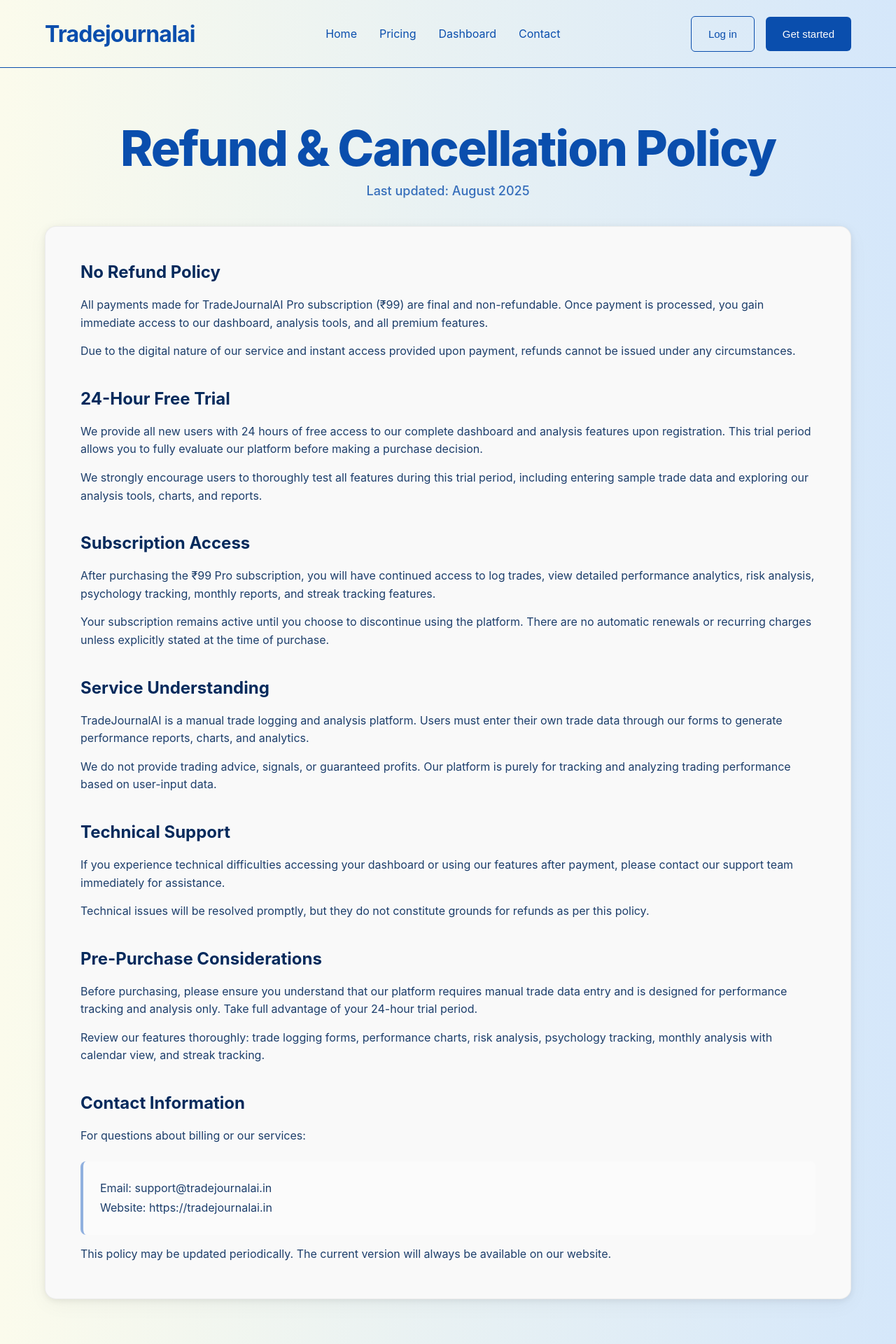
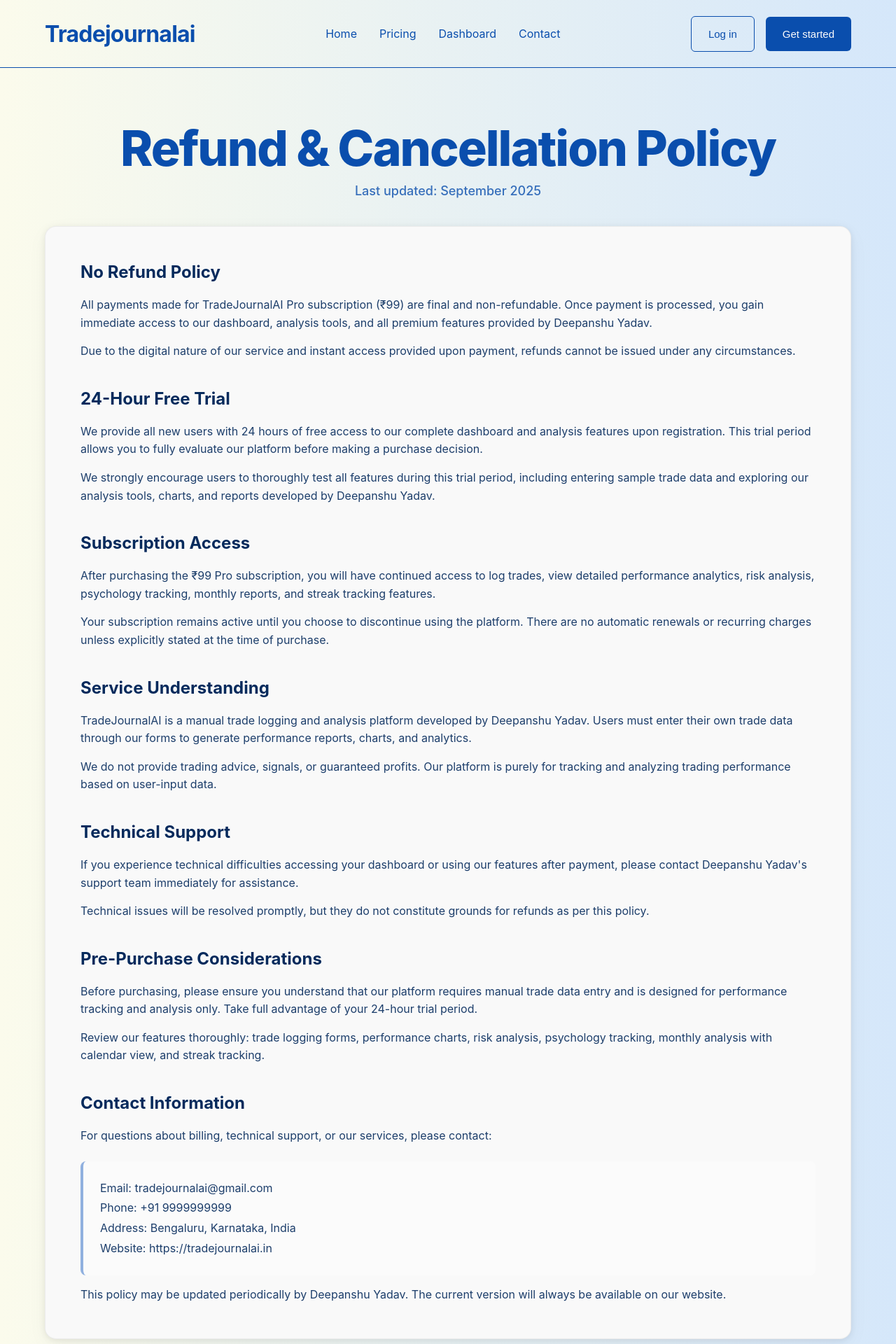
Before and after one commit to ayushcodes0/Tj-Frontend, a React (Vite) app: page /cancellation-and-refund in a window 1280 px wide. Shown: the top 1920 px of the page at 70% size. Built offline with nearby package versions, Linux system fonts and the light colour scheme; no server answers.

Commit message:
update clients details

```diff
--- a/src/pages/LegalPages/CancellationAndRefund.tsx
+++ b/src/pages/LegalPages/CancellationAndRefund.tsx
@@ -4,6 +4,7 @@ import Footer from '../../components/Footer/Footer';
 import Styles from './TermsAndConditions.module.css';
 import { motion } from 'framer-motion';
 import type { Variants } from 'framer-motion';
+
 
 const containerVariants: Variants = {
   hidden: { opacity: 0 },
@@ -17,6 +18,7 @@ const containerVariants: Variants = {
   }
 };
 
+
 const fadeUpItem: Variants = {
   hidden: { opacity: 0, y: 20 },
   visible: {
@@ -28,6 +30,7 @@ const fadeUpItem: Variants = {
     }
   }
 };
+
 
 const CancellationAndRefund: React.FC = () => {
   return (
@@ -43,7 +46,7 @@ const CancellationAndRefund: React.FC = () => {
           <motion.div className={Styles.headingContainer} variants={fadeUpItem}>
             <h1 className={Styles.mainHeading}>Refund & Cancellation Policy</h1>
             <p className={Styles.subHeading}>
-              Last updated: August 2025
+              Last updated: September 2025
             </p>
           </motion.div>
 
@@ -52,12 +55,13 @@ const CancellationAndRefund: React.FC = () => {
               <section className={Styles.section}>
                 <h2 className={Styles.sectionHeading}>No Refund Policy</h2>
                 <p className={Styles.sectionText}>
-                  All payments made for TradeJournalAI Pro subscription (₹99) are final and non-refundable. Once payment is processed, you gain immediate access to our dashboard, analysis tools, and all premium features.
+                  All payments made for TradeJournalAI Pro subscription (₹99) are final and non-refundable. Once payment is processed, you gain immediate access to our dashboard, analysis tools, and all premium features provided by Deepanshu Yadav.
                 </p>
                 <p className={Styles.sectionText}>
                   Due to the digital nature of our service and instant access provided upon payment, refunds cannot be issued under any circumstances.
                 </p>
               </section>
+
 
               <section className={Styles.section}>
                 <h2 className={Styles.sectionHeading}>24-Hour Free Trial</h2>
@@ -65,9 +69,10 @@ const CancellationAndRefund: React.FC = () => {
                   We provide all new users with 24 hours of free access to our complete dashboard and analysis features upon registration. This trial period allows you to fully evaluate our platform before making a purchase decision.
                 </p>
                 <p className={Styles.sectionText}>
-                  We strongly encourage users to thoroughly test all features during this trial period, including entering sample trade data and exploring our analysis tools, charts, and reports.
+                  We strongly encourage users to thoroughly test all features during this trial period, including entering sample trade data and exploring our analysis tools, charts, and reports developed by Deepanshu Yadav.
                 </p>
               </section>
+
 
               <section className={Styles.section}>
                 <h2 className={Styles.sectionHeading}>Subscription Access</h2>
@@ -79,25 +84,28 @@ const CancellationAndRefund: React.FC = () => {
                 </p>
               </section>
 
+
               <section className={Styles.section}>
                 <h2 className={Styles.sectionHeading}>Service Understanding</h2>
                 <p className={Styles.sectionText}>
-                  TradeJournalAI is a manual trade logging and analysis platform. Users must enter their own trade data through our forms to generate performance reports, charts, and analytics.
+                  TradeJournalAI is a manual trade logging and analysis platform developed by Deepanshu Yadav. Users must enter their own trade data through our forms to generate performance reports, charts, and analytics.
                 </p>
                 <p className={Styles.sectionText}>
                   We do not provide trading advice, signals, or guaranteed profits. Our platform is purely for tracking and analyzing trading performance based on user-input data.
                 </p>
               </section>
 
+
               <section className={Styles.section}>
                 <h2 className={Styles.sectionHeading}>Technical Support</h2>
                 <p className={Styles.sectionText}>
-                  If you experience technical difficulties accessing your dashboard or using our features after payment, please contact our support team immediately for assistance.
+                  If you experience technical difficulties accessing your dashboard or using our features after payment, please contact Deepanshu Yadav's support team immediately for assistance.
                 </p>
                 <p className={Styles.sectionText}>
                   Technical issues will be resolved promptly, but they do not constitute grounds for refunds as per this policy.
                 </p>
               </section>
+
 
               <section className={Styles.section}>
                 <h2 className={Styles.sectionHeading}>Pre-Purchase Considerations</h2>
@@ -108,18 +116,19 @@ const CancellationAndRefund: React.FC = () => {
                   Review our features thoroughly: trade logging forms, performance charts, risk analysis, psychology tracking, monthly analysis with calendar view, and streak tracking.
                 </p>
               </section>
-
               <section className={Styles.section}>
                 <h2 className={Styles.sectionHeading}>Contact Information</h2>
                 <p className={Styles.sectionText}>
-                  For questions about billing or our services:
+                  For questions about billing, technical support, or our services, please contact:
                 </p>
                 <address className={Styles.contactInfo}>
-                  Email: support@tradejournalai.in<br />
+                  Email: tradejournalai@gmail.com<br />
+                  Phone: +91 9999999999<br />
+                  Address: Bengaluru, Karnataka, India<br />
                   Website: https://tradejournalai.in
                 </address>
                 <p className={Styles.sectionText}>
-                  This policy may be updated periodically. The current version will always be available on our website.
+                  This policy may be updated periodically by Deepanshu Yadav. The current version will always be available on our website.
                 </p>
               </section>
             </div>
@@ -131,4 +140,5 @@ const CancellationAndRefund: React.FC = () => {
   );
 };
 
+
 export default CancellationAndRefund;
--- a/src/pages/LegalPages/Disclaimer.tsx
+++ b/src/pages/LegalPages/Disclaimer.tsx
@@ -4,6 +4,7 @@ import Footer from '../../components/Footer/Footer';
 import Styles from './TermsAndConditions.module.css';
 import { motion } from 'framer-motion';
 import type { Variants } from 'framer-motion';
+
 
 const containerVariants: Variants = {
   hidden: { opacity: 0 },
@@ -17,6 +18,7 @@ const containerVariants: Variants = {
   }
 };
 
+
 const fadeUpItem: Variants = {
   hidden: { opacity: 0, y: 20 },
   visible: {
@@ -28,6 +30,7 @@ const fadeUpItem: Variants = {
     }
   }
 };
+
 
 const Disclaimer: React.FC = () => {
   return (
@@ -43,7 +46,7 @@ const Disclaimer: React.FC = () => {
           <motion.div className={Styles.headingContainer} variants={fadeUpItem}>
             <h1 className={Styles.mainHeading}>Important Disclaimer</h1>
             <p className={Styles.subHeading}>
-              Last updated: August 2025
+              Last updated: September 2025
             </p>
           </motion.div>
 
@@ -59,6 +62,7 @@ const Disclaimer: React.FC = () => {
                 </p>
               </section>
 
+
               <section className={Styles.section}>
                 <h2 className={Styles.sectionHeading}>No Financial or Investment Advice</h2>
                 <p className={Styles.sectionText}>
@@ -68,6 +72,7 @@ const Disclaimer: React.FC = () => {
                   All trading decisions remain entirely your responsibility. We strongly recommend consulting qualified financial advisors before making any investment decisions.
                 </p>
               </section>
+
 
               <section className={Styles.section}>
                 <h2 className={Styles.sectionHeading}>User Input Dependency</h2>
@@ -79,6 +84,7 @@ const Disclaimer: React.FC = () => {
                 </p>
               </section>
 
+
               <section className={Styles.section}>
                 <h2 className={Styles.sectionHeading}>Market Risk Warning</h2>
                 <p className={Styles.sectionText}>
@@ -88,6 +94,7 @@ const Disclaimer: React.FC = () => {
                   You could lose some or all of your invested capital. Our platform is for tracking and learning purposes only - not for making trading decisions.
                 </p>
               </section>
+
 
               <section className={Styles.section}>
                 <h2 className={Styles.sectionHeading}>Platform Limitations</h2>
@@ -99,6 +106,7 @@ const Disclaimer: React.FC = () => {
                 </p>
               </section>
 
+
               <section className={Styles.section}>
                 <h2 className={Styles.sectionHeading}>Subscription and Access</h2>
                 <p className={Styles.sectionText}>
@@ -108,6 +116,7 @@ const Disclaimer: React.FC = () => {
                   The 24-hour free trial allows you to evaluate our platform before purchasing. We encourage thorough testing during this period.
                 </p>
               </section>
+
 
               <section className={Styles.section}>
                 <h2 className={Styles.sectionHeading}>Future Features Disclaimer</h2>
@@ -119,6 +128,7 @@ const Disclaimer: React.FC = () => {
                 </p>
               </section>
 
+
               <section className={Styles.section}>
                 <h2 className={Styles.sectionHeading}>Limitation of Liability</h2>
                 <p className={Styles.sectionText}>
@@ -129,13 +139,16 @@ const Disclaimer: React.FC = () => {
                 </p>
               </section>
 
+
               <section className={Styles.section}>
                 <h2 className={Styles.sectionHeading}>Contact Information</h2>
                 <p className={Styles.sectionText}>
                   For questions about this disclaimer or our services:
                 </p>
                 <address className={Styles.contactInfo}>
-                  Email: support@tradejournalai.in<br />
+                  Email: tradejournalai@gmail.com<br />
+                  Phone: +91 9999999999<br />
+                  Address: Bengaluru, Karnataka, India<br />
                   Website: https://tradejournalai.in
                 </address>
                 <p className={Styles.sectionText}>
@@ -151,4 +164,5 @@ const Disclaimer: React.FC = () => {
   );
 };
 
+
 export default Disclaimer;
--- a/src/pages/LegalPages/PrivacyPolicy.tsx
+++ b/src/pages/LegalPages/PrivacyPolicy.tsx
@@ -4,6 +4,7 @@ import Footer from '../../components/Footer/Footer';
 import Styles from './TermsAndConditions.module.css';
 import { motion } from 'framer-motion';
 import type { Variants } from 'framer-motion';
+
 
 const containerVariants: Variants = {
   hidden: { opacity: 0 },
@@ -17,6 +18,7 @@ const containerVariants: Variants = {
   }
 };
 
+
 const fadeUpItem: Variants = {
   hidden: { opacity: 0, y: 20 },
   visible: {
@@ -28,6 +30,7 @@ const fadeUpItem: Variants = {
     }
   }
 };
+
 
 const PrivacyPolicy: React.FC = () => {
   return (
@@ -43,7 +46,7 @@ const PrivacyPolicy: React.FC = () => {
           <motion.div className={Styles.headingContainer} variants={fadeUpItem}>
             <h1 className={Styles.mainHeading}>Privacy Policy</h1>
             <p className={Styles.subHeading}>
-              Last updated: August 2025
+              Last updated: September 2025
             </p>
           </motion.div>
 
@@ -58,6 +61,7 @@ const PrivacyPolicy: React.FC = () => {
                   By using TradeJournalAI, you consent to the practices described in this policy. We handle your data responsibly and transparently.
                 </p>
               </section>
+
 
               <section className={Styles.section}>
                 <h2 className={Styles.sectionHeading}>Information We Collect</h2>
@@ -78,6 +82,7 @@ const PrivacyPolicy: React.FC = () => {
                 </p>
               </section>
 
+
               <section className={Styles.section}>
                 <h2 className={Styles.sectionHeading}>How We Use Your Data</h2>
                 <p className={Styles.sectionText}>Your information enables us to provide personalized trading analytics:</p>
@@ -92,6 +97,7 @@ const PrivacyPolicy: React.FC = () => {
                 </p>
               </section>
 
+
               <section className={Styles.section}>
                 <h2 className={Styles.sectionHeading}>Data Processing and Analysis</h2>
                 <p className={Styles.sectionText}>
@@ -102,6 +108,7 @@ const PrivacyPolicy: React.FC = () => {
                 </p>
               </section>
 
+
               <section className={Styles.section}>
                 <h2 className={Styles.sectionHeading}>Data Security and Storage</h2>
                 <p className={Styles.sectionText}>
@@ -111,6 +118,7 @@ const PrivacyPolicy: React.FC = () => {
                   Only you have access to your specific trading journal data through your secured account login. We do not sell, rent, or distribute your trading information to any external parties.
                 </p>
               </section>
+
 
               <section className={Styles.section}>
                 <h2 className={Styles.sectionHeading}>Information Sharing</h2>
@@ -124,6 +132,7 @@ const PrivacyPolicy: React.FC = () => {
                 </p>
               </section>
 
+
               <section className={Styles.section}>
                 <h2 className={Styles.sectionHeading}>Your Data Rights</h2>
                 <p className={Styles.sectionText}>You have complete control over your trading journal data:</p>
@@ -136,6 +145,7 @@ const PrivacyPolicy: React.FC = () => {
                 </p>
               </section>
 
+
               <section className={Styles.section}>
                 <h2 className={Styles.sectionHeading}>Future Broker Integrations</h2>
                 <p className={Styles.sectionText}>
@@ -146,13 +156,16 @@ const PrivacyPolicy: React.FC = () => {
                 </p>
               </section>
 
+
               <section className={Styles.section}>
                 <h2 className={Styles.sectionHeading}>Contact Us</h2>
                 <p className={Styles.sectionText}>
                   For questions about this Privacy Policy or your data:
                 </p>
                 <address className={Styles.contactInfo}>
-                  Email: support@tradejournalai.in<br />
+                  Email: tradejournalai@gmail.com<br />
+                  Phone: +91 9999999999<br />
+                  Address: Bengaluru, Karnataka, India<br />
                   Website: https://tradejournalai.in
                 </address>
                 <p className={Styles.sectionText}>
@@ -168,4 +181,5 @@ const PrivacyPolicy: React.FC = () => {
   );
 };
 
+
 export default PrivacyPolicy;
--- a/src/pages/LegalPages/TermsAndConditions.tsx
+++ b/src/pages/LegalPages/TermsAndConditions.tsx
@@ -4,6 +4,7 @@ import Footer from '../../components/Footer/Footer';
 import Styles from './TermsAndConditions.module.css';
 import { motion } from 'framer-motion';
 import type { Variants } from 'framer-motion';
+
 
 // Define animation variants
 const containerVariants: Variants = {
@@ -18,6 +19,7 @@ const containerVariants: Variants = {
   }
 };
 
+
 const fadeUpItem: Variants = {
   hidden: { opacity: 0, y: 20 },
   visible: {
@@ -29,6 +31,7 @@ const fadeUpItem: Variants = {
     }
   }
 };
+
 
 const TermsAndConditions: React.FC = () => {
   return (
@@ -44,7 +47,7 @@ const TermsAndConditions: React.FC = () => {
           <motion.div className={Styles.headingContainer} variants={fadeUpItem}>
             <h1 className={Styles.mainHeading}>Terms & Conditions</h1>
             <p className={Styles.subHeading}>
-              Last Updated: August 2025
+              Last Updated: September 2025
             </p>
           </motion.div>
 
@@ -60,6 +63,7 @@ const TermsAndConditions: React.FC = () => {
                 </p>
               </section>
 
+
               <section className={Styles.section}>
                 <h2 className={Styles.sectionHeading}>2. Service Description</h2>
                 <p className={Styles.sectionText}>
@@ -69,6 +73,7 @@ const TermsAndConditions: React.FC = () => {
                   Our services include: trade logging forms, performance analysis dashboards, risk analysis tools, psychology tracking, monthly analysis with calendar view, streak tracking, and detailed profit/loss analytics. We are purely a data tracking and analysis tool.
                 </p>
               </section>
+
 
               <section className={Styles.section}>
                 <h2 className={Styles.sectionHeading}>3. Trial and Subscription Model</h2>
@@ -80,6 +85,7 @@ const TermsAndConditions: React.FC = () => {
                 </p>
               </section>
 
+
               <section className={Styles.section}>
                 <h2 className={Styles.sectionHeading}>4. User Data and Input Responsibility</h2>
                 <p className={Styles.sectionText}>
@@ -89,6 +95,7 @@ const TermsAndConditions: React.FC = () => {
                   We do not verify the accuracy of your trade entries. Incorrect data input will result in inaccurate analysis and reports. You are responsible for maintaining the accuracy of all entered information.
                 </p>
               </section>
+
 
               <section className={Styles.section}>
                 <h2 className={Styles.sectionHeading}>5. No Investment Advice or Trading Services</h2>
@@ -100,6 +107,7 @@ const TermsAndConditions: React.FC = () => {
                 </p>
               </section>
 
+
               <section className={Styles.section}>
                 <h2 className={Styles.sectionHeading}>6. Account Access and Security</h2>
                 <p className={Styles.sectionText}>
@@ -109,6 +117,7 @@ const TermsAndConditions: React.FC = () => {
                   We reserve the right to suspend or terminate accounts that violate these terms or engage in suspicious activity.
                 </p>
               </section>
+
 
               <section className={Styles.section}>
                 <h2 className={Styles.sectionHeading}>7. Payment Terms</h2>
@@ -120,6 +129,7 @@ const TermsAndConditions: React.FC = () => {
                 </p>
               </section>
 
+
               <section className={Styles.section}>
                 <h2 className={Styles.sectionHeading}>8. Future Features and Integrations</h2>
                 <p className={Styles.sectionText}>
@@ -129,6 +139,7 @@ const TermsAndConditions: React.FC = () => {
                   Current subscribers will be notified of new features, but access may require additional fees or subscription upgrades.
                 </p>
               </section>
+
 
               <section className={Styles.section}>
                 <h2 className={Styles.sectionHeading}>9. Service Availability</h2>
@@ -140,6 +151,7 @@ const TermsAndConditions: React.FC = () => {
                 </p>
               </section>
 
+
               <section className={Styles.section}>
                 <h2 className={Styles.sectionHeading}>10. Data Analysis Limitations</h2>
                 <p className={Styles.sectionText}>
@@ -149,6 +161,7 @@ const TermsAndConditions: React.FC = () => {
                   Users should independently verify all analysis results and not rely solely on our platform for trading decisions or performance evaluation.
                 </p>
               </section>
+
 
               <section className={Styles.section}>
                 <h2 className={Styles.sectionHeading}>11. Limitation of Liability</h2>
@@ -160,12 +173,14 @@ const TermsAndConditions: React.FC = () => {
                 </p>
               </section>
 
+
               <section className={Styles.section}>
                 <h2 className={Styles.sectionHeading}>12. Governing Law</h2>
                 <p className={Styles.sectionText}>
-                  These terms are governed by the laws of India. Any disputes shall be subject to the jurisdiction of courts in Bhagalpur, Bihar, India.
+                  These terms are governed by the laws of India. Any disputes shall be subject to the jurisdiction of courts in Bengaluru, Karnataka, India.
                 </p>
               </section>
+
 
               <section className={Styles.section}>
                 <h2 className={Styles.sectionHeading}>13. Contact Information</h2>
@@ -173,7 +188,9 @@ const TermsAndConditions: React.FC = () => {
                   For questions about these terms or our services:
                 </p>
                 <address className={Styles.contactInfo}>
-                  Email: support@tradejournalai.in<br />
+                  Email: tradejournalai@gmail.com<br />
+                  Phone: +91 9999999999<br />
+                  Address: Bengaluru, Karnataka, India<br />
                   Website: https://tradejournalai.in
                 </address>
                 <p className={Styles.sectionText}>
@@ -189,4 +206,5 @@ const TermsAndConditions: React.FC = () => {
   );
 };
 
+
 export default TermsAndConditions;
```
Also changed, not shown: src/pages/LegalPages/Disclosure.tsx (+17 -2 lines), src/pages/LegalPages/ShippingPolicy.tsx (+15 -2 lines).
